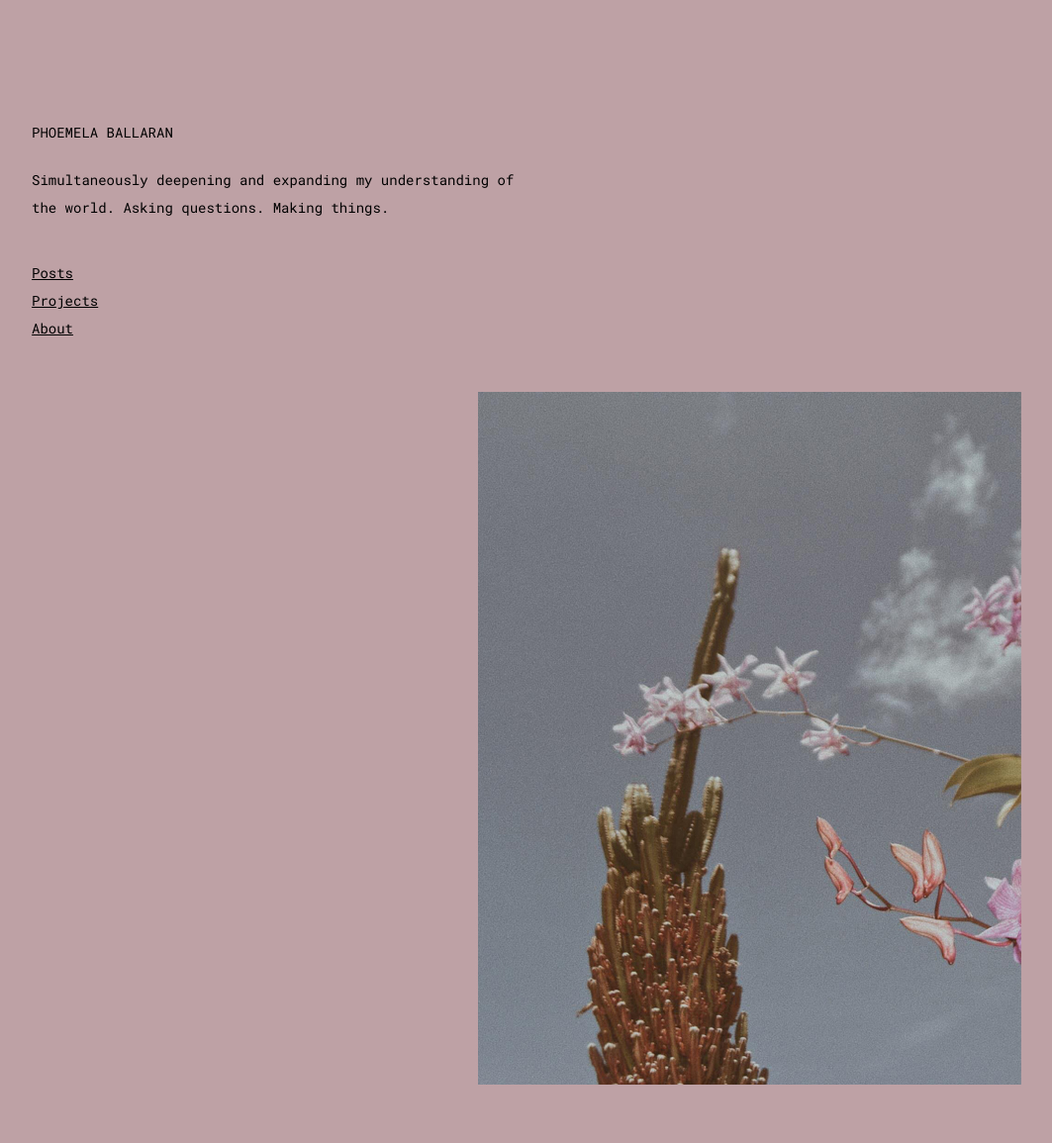
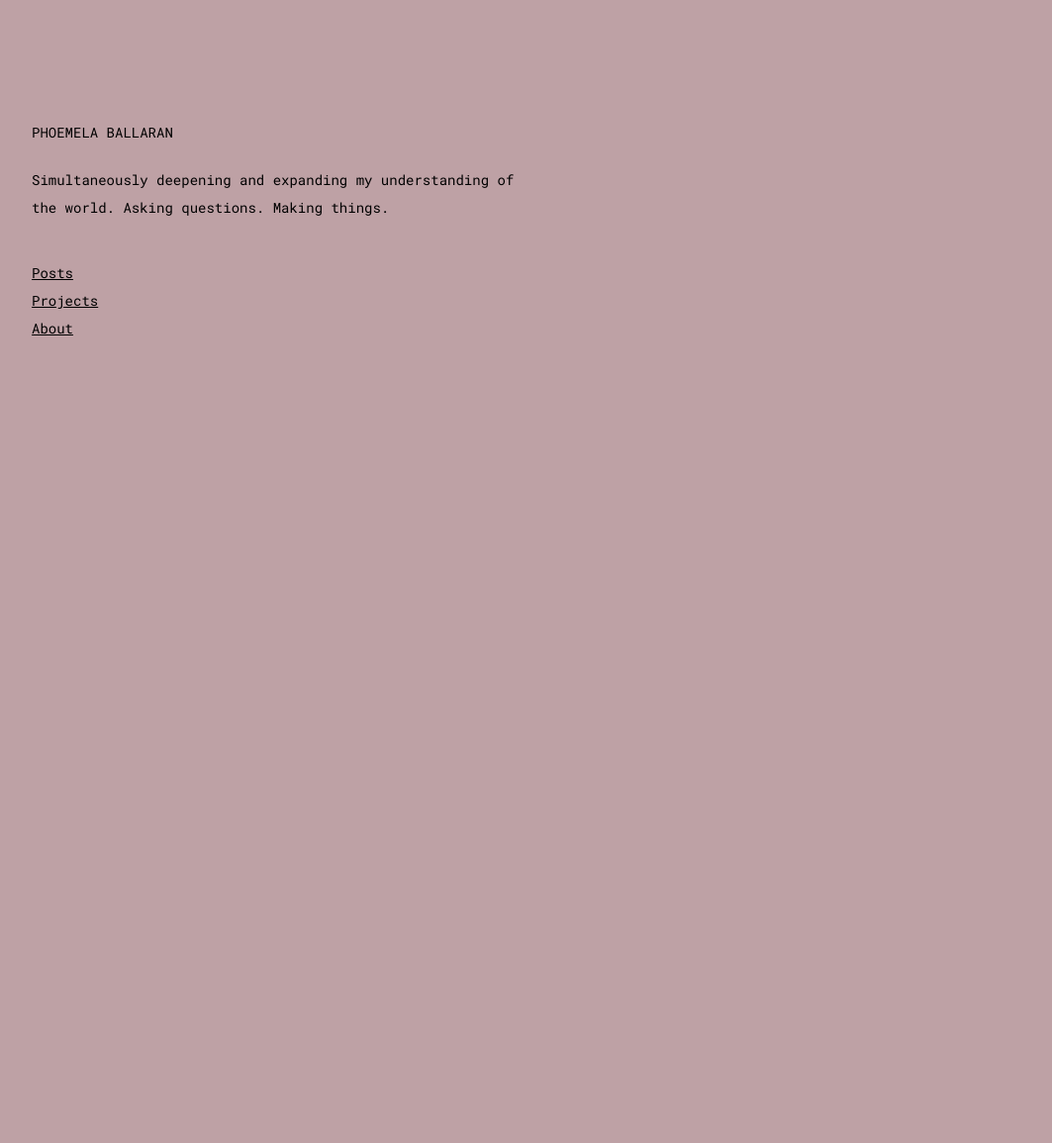
Before and after one commit to comoballar/phoemelaballaran.github.io, a Jekyll site: the page built from index.html, in a window 1280 px wide. Shown: the whole page at 99% size, without its empty margins (88-1151 px from the left). Built offline with Jekyll 4.4.1, drawn with Linux system fonts in a browser that asks for light colours; after the commit the page ends 900 px from its top, so only the background shows below that.

Commit message:
Update default.html

```diff
--- a/_layouts/default.html
+++ b/_layouts/default.html
@@ -6,7 +6,6 @@
     <div class="container">
       {% include header.html %}
       {{content}}
-      <img src="https://phoemelaballaran.github.io/assets/sample/home.jpg"/></p>
     </div>
   </body>
 
```
